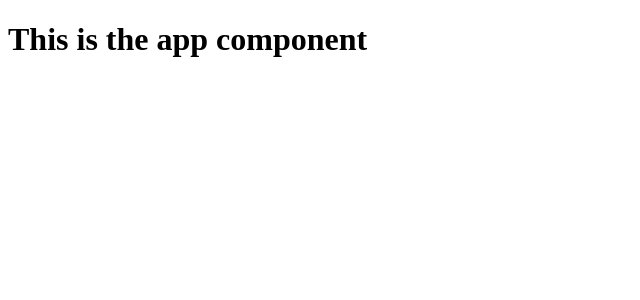
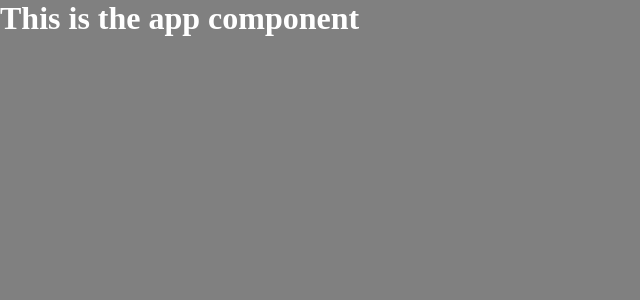
Before and after one commit to Borrax/discourse, a React app in the folder client/: page / in a window 1280 px wide. Shown: the top 300 px of the page, without its empty margins (0-640 px from the left). Built offline with nearby package versions, Linux system fonts and the light colour scheme; the HTML template or start-up script is replaced by a standard one.

Commit message:
Setting up sass to the client side

```diff
--- a/client/src/client.tsx
+++ b/client/src/client.tsx
@@ -1,5 +1,7 @@
 import { createRoot } from 'react-dom/client'
 import { App } from './App'
+
+import './styles/index.scss'
 
 const rootId: string = 'root'
 
--- /dev/null
+++ b/client/src/styles/index.scss
@@ -0,0 +1,11 @@
+* {
+  margin: 0;
+  padding: 0;
+  box-sizing: border-box;
+}
+
+body {
+  min-height: 100svh;
+  background: grey;
+  color: white;
+}
```
